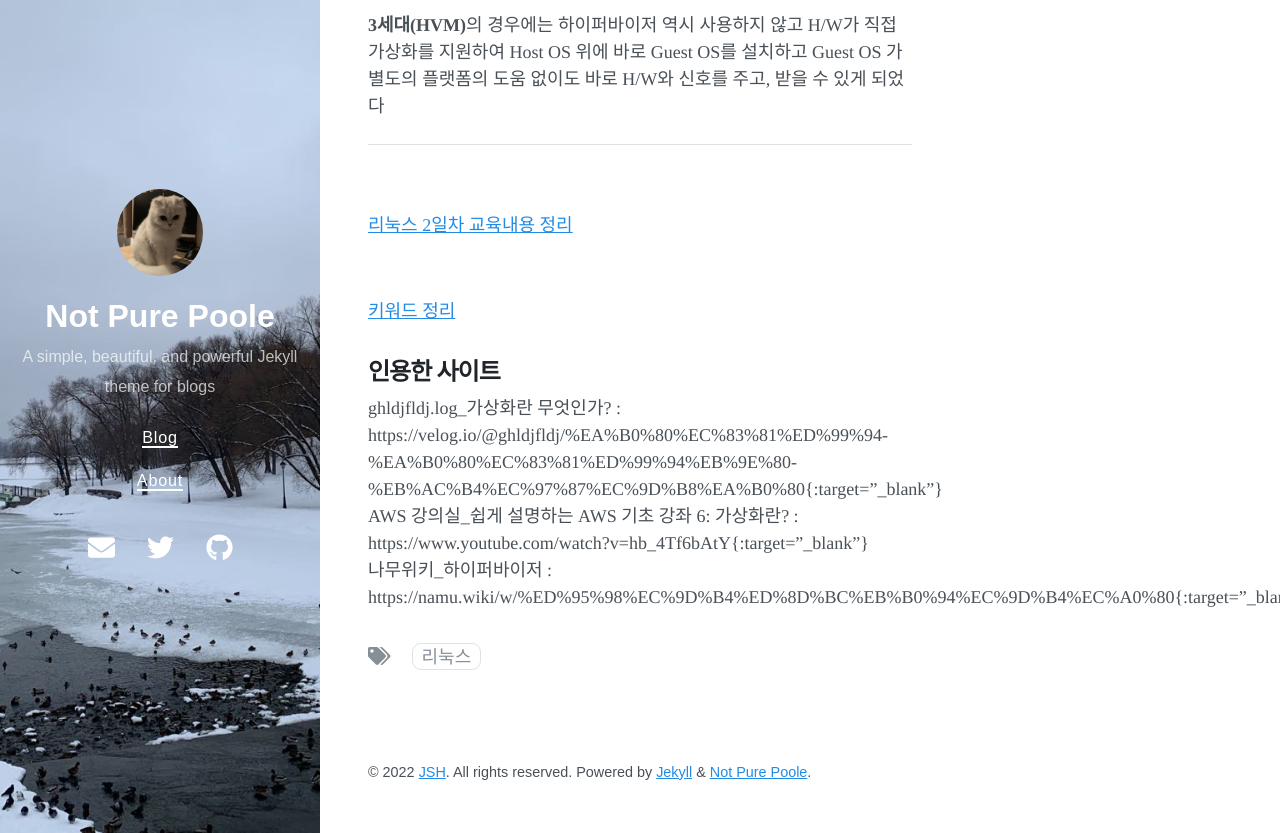
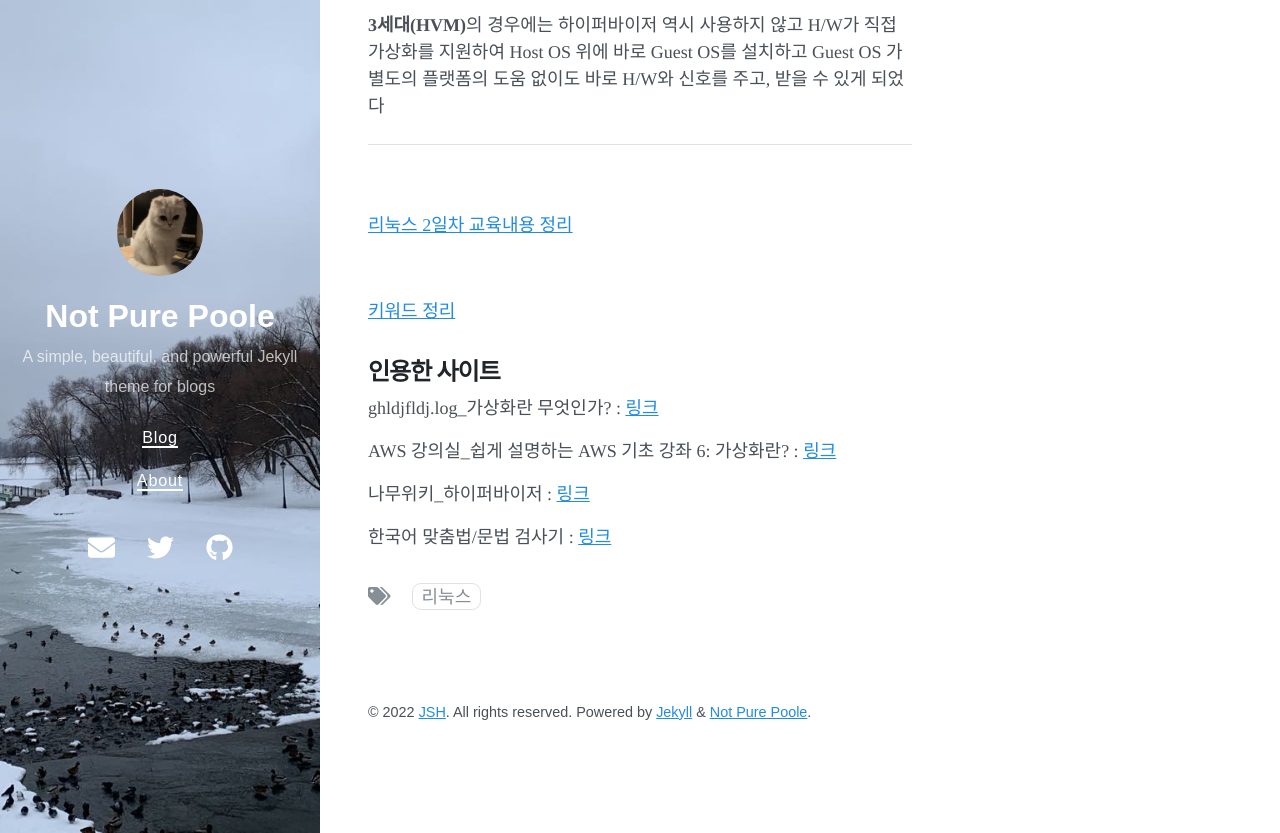
Before and after one commit to whtndgus/JSH, a Jekyll site: the page built from _posts/2022-11-18-ncp.md, in a window 1280 px wide and 900 px high, scrolled down 1932 px, cut to the strip 67-900 px from the top of the window. Built offline with Jekyll 4.4.1, drawn with Linux system fonts in a browser that asks for light colours; nearby versions of some CDN libraries.

Commit message:
home test

```diff
--- a/_posts/2022-11-18-ncp.md
+++ b/_posts/2022-11-18-ncp.md
@@ -61,8 +61,12 @@ date: 2022-11-18 15:32 +0900
 [키워드 정리](https://jsh961015.notion.site/ad540ee8a71f415286a6c46034cc904b){:target="_blank"}
 
 ## 인용한 사이트
-ghldjfldj.log_가상화란 무엇인가? : https://velog.io/@ghldjfldj/%EA%B0%80%EC%83%81%ED%99%94-%EA%B0%80%EC%83%81%ED%99%94%EB%9E%80-%EB%AC%B4%EC%97%87%EC%9D%B8%EA%B0%80{:target="_blank"}
+ghldjfldj.log_가상화란 무엇인가? : [링크](https://velog.io/@ghldjfldj/%EA%B0%80%EC%83%81%ED%99%94-%EA%B0%80%EC%83%81%ED%99%94%EB%9E%80-%EB%AC%B4%EC%97%87%EC%9D%B8%EA%B0%80){:target="_blank"}
 <br>
-AWS 강의실_쉽게 설명하는 AWS 기초 강좌 6: 가상화란? : https://www.youtube.com/watch?v=hb_4Tf6bAtY{:target="_blank"}
+
+AWS 강의실_쉽게 설명하는 AWS 기초 강좌 6: 가상화란? : [링크](https://www.youtube.com/watch?v=hb_4Tf6bAtY){:target="_blank"}
 <br>
-나무위키_하이퍼바이저 : https://namu.wiki/w/%ED%95%98%EC%9D%B4%ED%8D%BC%EB%B0%94%EC%9D%B4%EC%A0%80{:target="_blank"}
+
+나무위키_하이퍼바이저 : [링크](https://namu.wiki/w/%ED%95%98%EC%9D%B4%ED%8D%BC%EB%B0%94%EC%9D%B4%EC%A0%80){:target="_blank"}
+
+한국어 맞춤법/문법 검사기 : [링크](http://speller.cs.pusan.ac.kr/){:target="_blank"}
```
